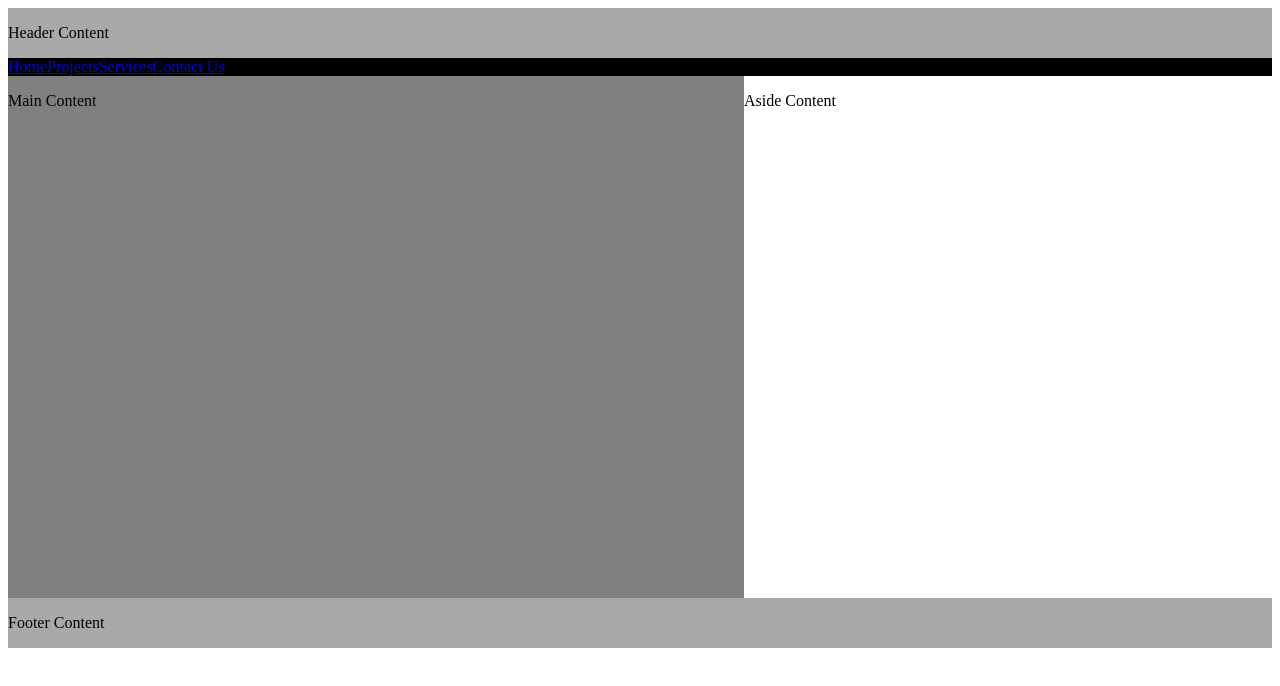
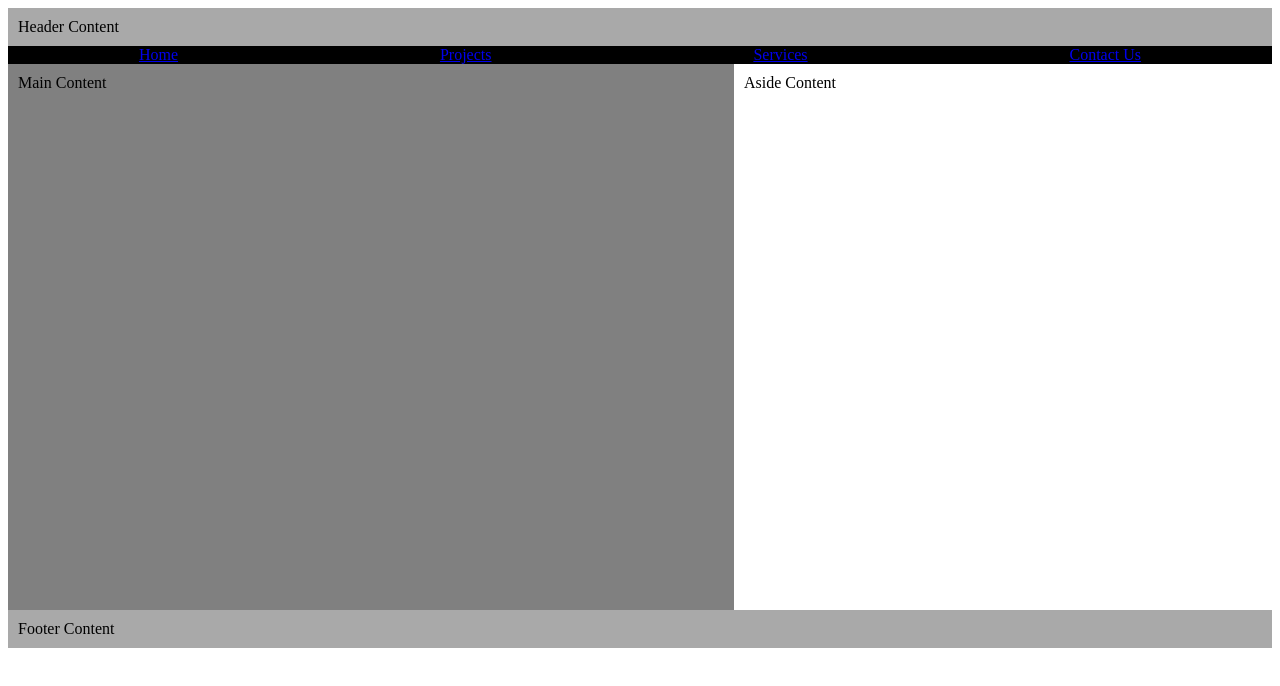
Before and after one commit to jdkhbots/wdd131, a plain HTML site: page week01/basic-layout.html in a window 1280 px wide. Drawn offline with Linux system fonts and the light colour scheme.

Commit message:
Updating

```diff
--- a/week01/styles/layout.css
+++ b/week01/styles/layout.css
@@ -12,7 +12,7 @@ header {
 nav {
     background-color: black;
     display: flex;
-    flex-wrap: wrap;
+    justify-content: space-around;
 
 }
 
@@ -31,3 +31,7 @@ footer {
     background-color: darkgrey;
     grid-column: 1/4;
 }
+
+p {
+    margin: 10px 10px 10px 10px;
+}
```
